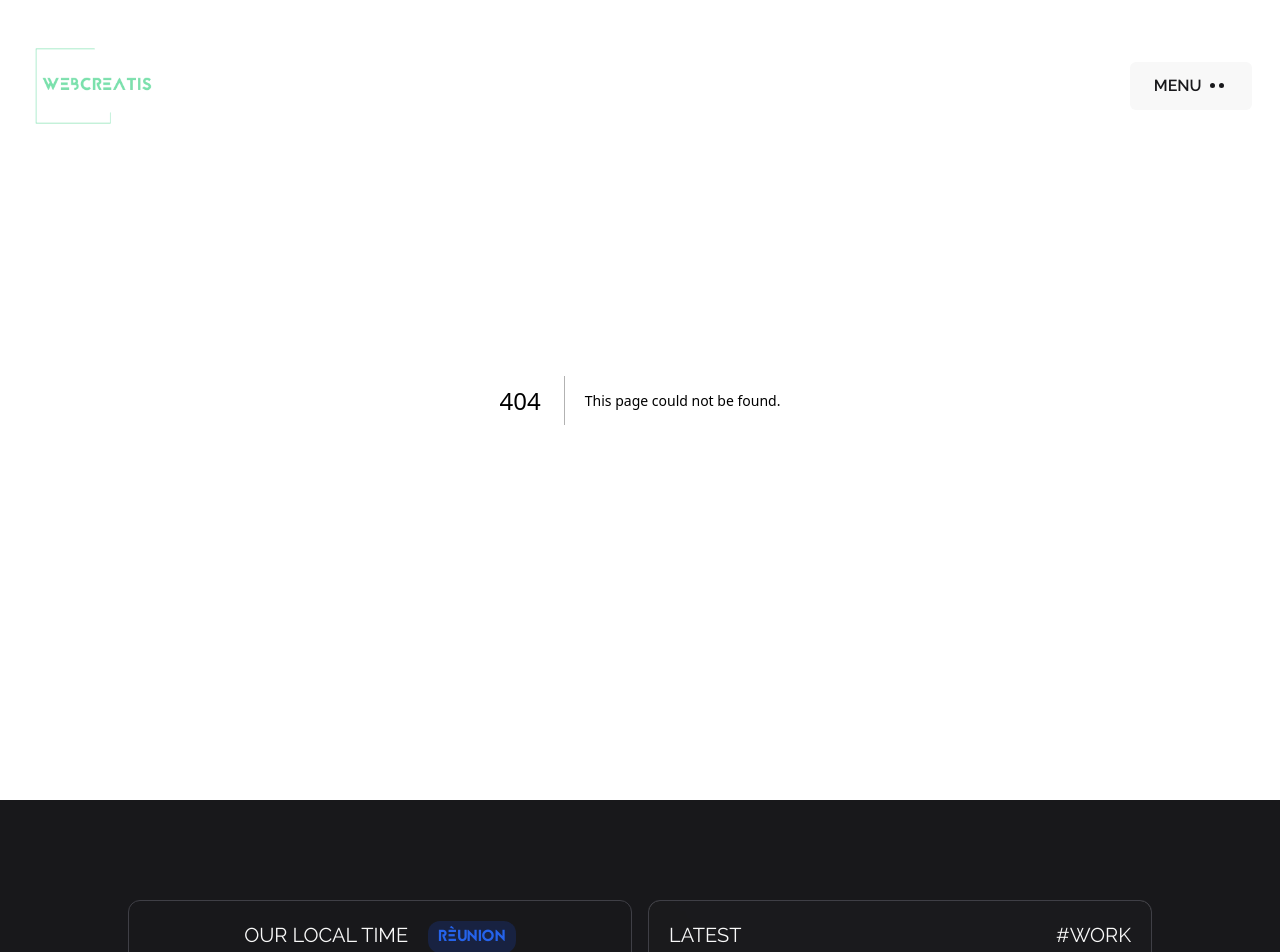
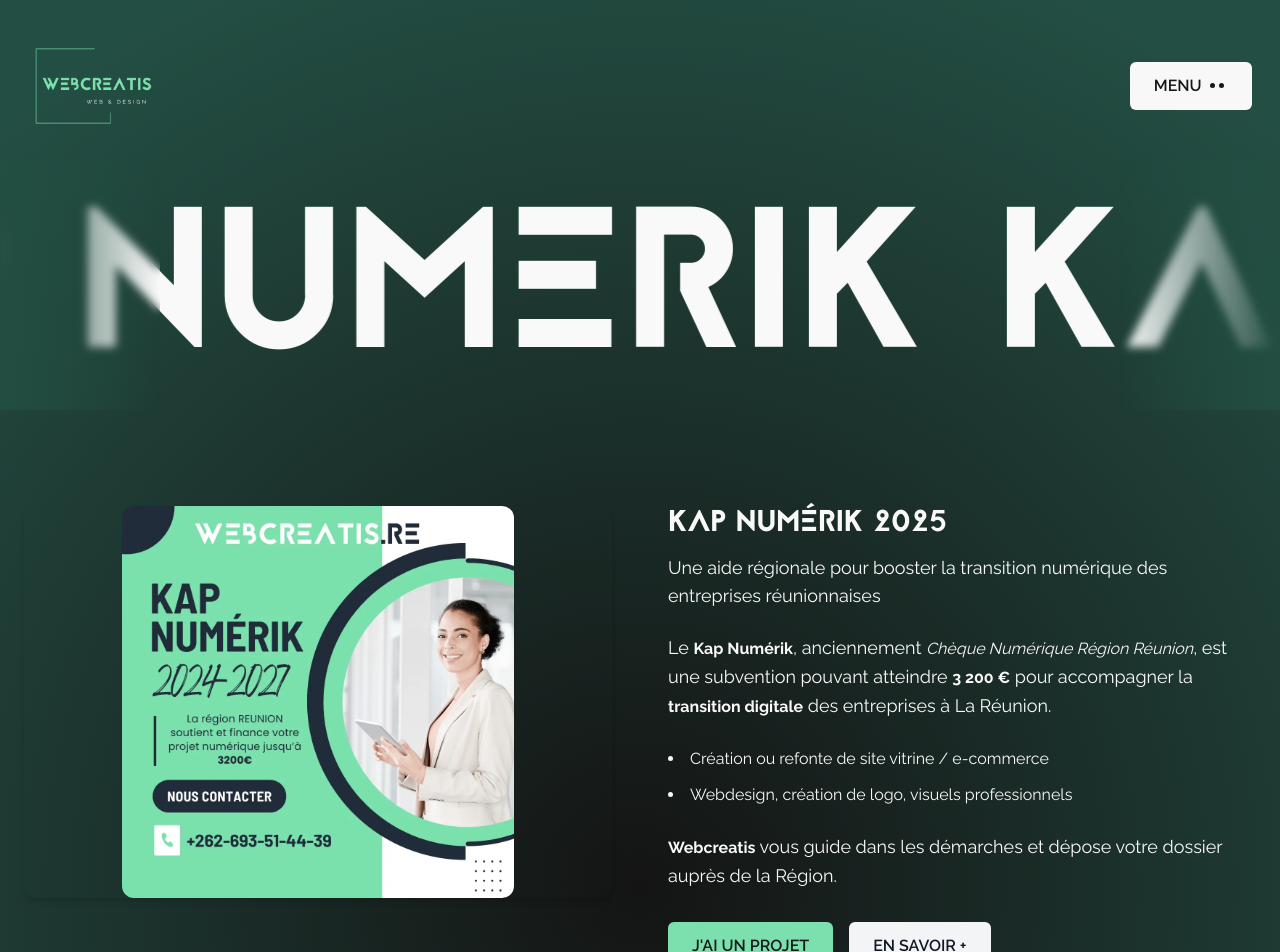
Before and after one commit to webcreatis/WC, a Next.js app: page /kap-numerik in a window 1280 px wide. Before the commit this address had no page. Shown: the top 952 px of the page. Built offline with nearby package versions, Linux system fonts and the light colour scheme.

Commit message:
WEBCREATIS > add kap numerik page + motion animation

```diff
--- a/app/components/KapNumerikCTA.tsx
+++ b/app/components/KapNumerikCTA.tsx
@@ -28,6 +28,20 @@ const faqData = [
   },
 ];
 
+// Animation Motion des textes
+const textVariant = {
+  hidden: { opacity: 0, y: 30 },
+  visible: (delay: number) => ({
+    opacity: 1,
+    y: 0,
+    transition: {
+      delay,
+      duration: 0.8,
+      ease: [0.25, 0.46, 0.45, 0.94],
+    },
+  }),
+};
+
 export default function KapNumerikCTA() {
   const currentYear = new Date().getFullYear();
 
@@ -36,7 +50,7 @@ export default function KapNumerikCTA() {
       id="kap"
       className="max-w-7xl mx-auto px-6 py-16 sm:py-24 space-y-20"
     >
-      <div className="grid grid-cols-1 md:grid-cols-2 gap-14 items-start">
+      <div className="grid grid-cols-1 laptop:grid-cols-2 gap-14 items-start">
         {/* Image colonne gauche */}
         <motion.div
           className="rounded-xl overflow-hidden shadow-md"
@@ -50,39 +64,85 @@ export default function KapNumerikCTA() {
             alt="Kap Numérik à La Réunion"
             width={600}
             height={400}
-            className="w-full h-auto object-cover rounded-xl"
+            className="w-full h-auto object-cover rounded-xl md:w-2/3 md:m-auto lg:w-full"
             priority
           />
         </motion.div>
 
         {/* Description colonne droite */}
         <article className="max-w-xl">
-          <h2 className="font-jaapokki uppercase text-3xl sm:text-4xl text-gray-900 mb-3">
+          <motion.h1
+            className="font-jaapokki uppercase text-2xl md:text-3xl text-white mb-3 lg:text-4xl hdDesktop:text-5xl"
+            variants={textVariant}
+            custom={0}
+            initial="hidden"
+            animate="visible"
+          >
             Kap Numérik {currentYear}
-          </h2>
-          <h3 className="font-raleway text-lg text-gray-700 mb-6">
+          </motion.h1>
+          <motion.h2
+            className="font-raleway text-lg text-white mb-6 md:text-lg hdDesktop:text-2xl"
+            variants={textVariant}
+            custom={0.4}
+            initial="hidden"
+            animate="visible"
+          >
             Une aide régionale pour booster la transition numérique des
             entreprises réunionnaises
-          </h3>
+          </motion.h2>
 
-          <p className="font-raleway text-base sm:text-lg text-gray-700 leading-relaxed mb-6">
+          <motion.p
+            className="font-raleway text-base sm:text-lg text-white leading-relaxed mb-6 hdDesktop:text-2xl"
+            variants={textVariant}
+            custom={0.5}
+            initial="hidden"
+            animate="visible"
+          >
             Le <strong>Kap Numérik</strong>, anciennement{" "}
             <em>Chèque Numérique Région Réunion</em>, est une subvention pouvant
             atteindre <strong>3 200 €</strong> pour accompagner la{" "}
             <strong>transition digitale</strong> des entreprises à La Réunion.
-          </p>
+          </motion.p>
 
-          <ul className="list-disc list-inside font-raleway text-base sm:text-lg text-gray-700 mb-6 space-y-2">
-            <li>Création ou refonte de site vitrine / e-commerce</li>
-            <li>Webdesign, création de logo, visuels professionnels</li>
+          <ul className="list-disc list-inside font-raleway text-base sm:text-lg text-white mb-6 space-y-2">
+            <motion.li
+              className="hdDesktop:text-xl"
+              variants={textVariant}
+              custom={0.6}
+              initial="hidden"
+              animate="visible"
+            >
+              Création ou refonte de site vitrine / e-commerce
+            </motion.li>
+            <motion.li
+              className="hdDesktop:text-xl"
+              variants={textVariant}
+              custom={0.7}
+              initial="hidden"
+              animate="visible"
+            >
+              Webdesign, création de logo, visuels professionnels
+            </motion.li>
           </ul>
 
-          <p className="font-raleway text-base sm:text-lg text-gray-700 mb-8 leading-relaxed">
+          <motion.p
+            className="font-raleway text-base sm:text-lg text-white mb-8 leading-relaxed hdDesktop:text-2xl"
+            variants={textVariant}
+            custom={0.8}
+            initial="hidden"
+            animate="visible"
+          >
             <strong>Webcreatis</strong> vous guide dans les démarches et dépose
             votre dossier auprès de la Région.
-          </p>
+          </motion.p>
 
-          <div className="flex flex-col sm:flex-row gap-4">
+          <motion.div
+            className="flex flex-col sm:flex-row gap-4"
+            variants={textVariant}
+            custom={1}
+            initial="hidden"
+            animate="visible"
+          >
             <Button
               text="J'ai un projet"
               bg="bg-green"
@@ -105,7 +165,7 @@ export default function KapNumerikCTA() {
                 )
               }
             />
-          </div>
+          </motion.div>
         </article>
       </div>
 
@@ -120,7 +180,7 @@ export default function KapNumerikCTA() {
       >
         <h3
           id="faq-title"
-          className="text-2xl font-semibold text-gray-900 mb-8 text-center"
+          className="text-2xl font-semibold text-white mb-8 text-center font-jaapokki md:text-3xl laptop:text-4xl hdDesktop:text-5xl"
         >
           FAQ – Questions fréquentes
         </h3>
@@ -128,8 +188,12 @@ export default function KapNumerikCTA() {
           <dl className="space-y-6">
             {faqData.map(({ question, answer }, index) => (
               <div key={index}>
-                <dt className="font-medium text-gray-800">{question}</dt>
-                <dd className="text-gray-600">{answer}</dd>
+                <dt className="font-medium text-green font-raleway text-lg md:text-2xl hdDesktop:text-3xl">
+                  {question}
+                </dt>
+                <dd className="text-white pt-5 text-sm md:text-base laptop:text-lg hdDesktop:text-xl">
+                  {answer}
+                </dd>
               </div>
             ))}
           </dl>
--- a/app/components/Navigation.tsx
+++ b/app/components/Navigation.tsx
@@ -27,6 +27,7 @@ const MenuNavigation = forwardRef<HTMLElement, MenuNavigationPropsTypes>(
           {[
             { href: "/", label: "Home" },
             { href: "/#mentoring", label: "Mentoring" },
+            { href: "/kap-numerik", label: "Kap Numerik" },
             {
               href: "/creation-site-internet",
               label: "Création site internet",
--- /dev/null
+++ b/app/kap-numerik/layout.tsx
@@ -0,0 +1,51 @@
+import type { Metadata } from "next";
+
+export const metadata: Metadata = {
+  title: "Kap Numerik Réunion - Webcreatis",
+  description:
+    "Kap Numerik accompagne les entreprises réunionnaises dans leur transformation digitale : stratégie numérique, développement web, et SEO local à La Réunion.",
+  keywords: [
+    "Kap Numerik",
+    "numérique",
+    "digital",
+    "transformation digitale",
+    "SEO Réunion",
+    "création site internet Réunion",
+    "développement web Réunion",
+    "Webcreatis",
+    "accompagnement digital",
+    "La Réunion",
+  ],
+  openGraph: {
+    title: "Kap Numerik Réunion - Webcreatis",
+    description:
+      "Accompagnement digital des entreprises à La Réunion : stratégie, site web, SEO, développement. Découvrez Kap Numerik avec Webcreatis.",
+    url: "https://webcreatis.re/kap-numerik",
+    siteName: "Webcreatis",
+    images: [
+      {
+        url: "https://webcreatis.re/images/KAP-NUMERIK-2024-webcreatis.webp",
+        width: 1200,
+        height: 630,
+        alt: "Kap Numerik - Webcreatis Réunion",
+      },
+    ],
+    locale: "fr_FR",
+    type: "website",
+  },
+  robots: {
+    index: true,
+    follow: true,
+  },
+  alternates: {
+    canonical: "https://webcreatis.re/kap-numerik",
+  },
+};
+
+export default function KapNumerikLayout({
+  children,
+}: {
+  children: React.ReactNode;
+}) {
+  return <>{children}</>;
+}
--- /dev/null
+++ b/app/kap-numerik/page.tsx
@@ -0,0 +1,13 @@
+import KapNumerikCTA from "../components/KapNumerikCTA";
+import CustomCursor from "../ui/CustomCursor";
+import TextAnimated from "../ui/TextAnimated";
+
+export default function KapNumerikPage() {
+  return (
+    <section className="creasite w-full flex flex-col text-black font-raleway pt-40">
+      <TextAnimated title="Kap Numerik" />
+      <KapNumerikCTA />
+      <CustomCursor />
+    </section>
+  );
+}
--- a/app/page.tsx
+++ b/app/page.tsx
@@ -2,7 +2,6 @@ import AboutSection from "./components/AboutSection";
 import ClientSection from "./components/ClientSection";
 import FormationsSection from "./components/FormationsSection";
 import HeroSection from "./components/HeroSection";
-import KapNumerikCTA from "./components/KapNumerikCTA";
 import Mentoring from "./components/Mentoring";
 import MethodSection from "./components/MethodSection";
 import ServicesSection from "./components/ServicesSection";
@@ -17,7 +16,6 @@ export default function Home() {
       <CanvasTrail />
       <main>
         <HeroSection />
-        <KapNumerikCTA />
         <Mentoring />
         <WorksSection />
         <ServicesSection />
--- a/app/ui/TextAnimated.tsx
+++ b/app/ui/TextAnimated.tsx
@@ -4,7 +4,7 @@ type TextAnimatedProps = {
 
 export default function TextAnimated({ title }: TextAnimatedProps) {
   return (
-    <div className="relative overflow-hidden w-full h-[200px] xs:h-[350px] sm:h-[300px] md:h-[400px] lg:h-[500px] xs:pt-20">
+    <div className="relative overflow-hidden w-full h-[200px] md:h-[250px] lg:h-[300px] xs:pt-10">
       {/* Flou à gauche */}
       <div className="absolute left-0 top-0 h-full w-16 xs:w-10 sm:w-24 md:w-40 z-10 pointer-events-none bg-gradient-to-r from-darkGreen to-transparent backdrop-blur-sm" />
 
@@ -12,13 +12,13 @@ export default function TextAnimated({ title }: TextAnimatedProps) {
       <div className="absolute right-0 top-0 h-full w-16 xs:w-10 sm:w-24 md:w-40 z-10 pointer-events-none bg-gradient-to-l from-darkGreen to-transparent backdrop-blur-sm" />
 
       <div className="absolute flex animate-scroll whitespace-nowrap will-change-transform">
-        <span className="px-4 sm:px-8 text-[120px] xs:text-[200px] sm:text-[200px] md:text-[300px] lg:text-[400px] uppercase text-white font-jaapokki font-light leading-none">
+        <span className="px-4 sm:px-8 text-[120px] md:text-[200px] lg:text-[280px] uppercase text-white font-jaapokki font-light leading-none">
           {title}
         </span>
-        <span className="px-4 sm:px-8 text-[120px] xs:text-[200px] sm:text-[200px] md:text-[300px] lg:text-[400px] uppercase text-white font-jaapokki font-light leading-none">
+        <span className="px-4 sm:px-8 text-[120px] md:text-[200px] lg:text-[280px] uppercase text-white font-jaapokki font-light leading-none">
           {title}
         </span>
-        <span className="px-4 sm:px-8 text-[120px] xs:text-[200px] sm:text-[200px] md:text-[300px] lg:text-[400px] uppercase text-white font-jaapokki font-light leading-none">
+        <span className="px-4 sm:px-8 text-[120px] md:text-[200px] lg:text-[280px] uppercase text-white font-jaapokki font-light leading-none">
           {title}
         </span>
       </div>
```
Also changed, not shown: public/images/KAP-NUMERIK-2024-webcreatis.webp (added).
